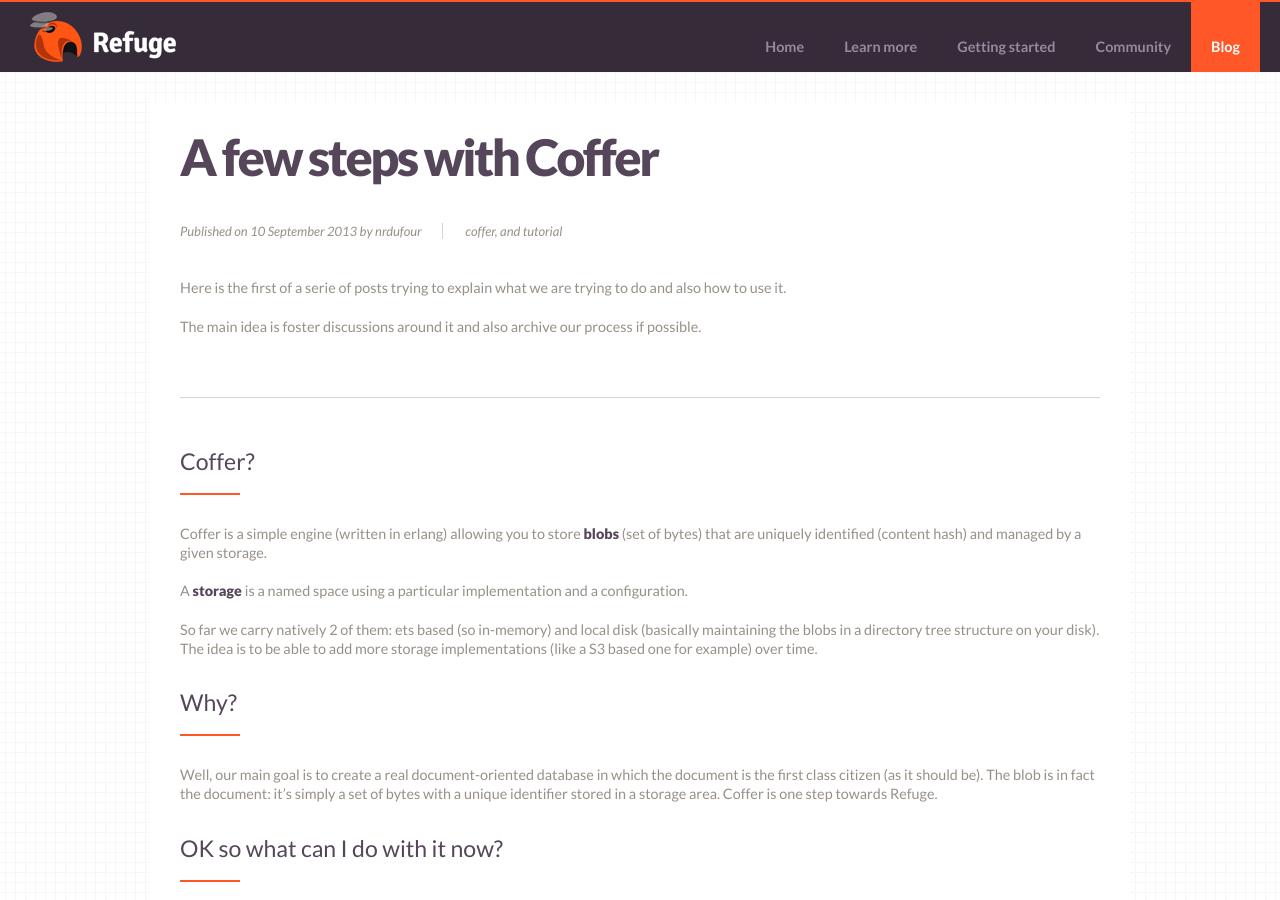
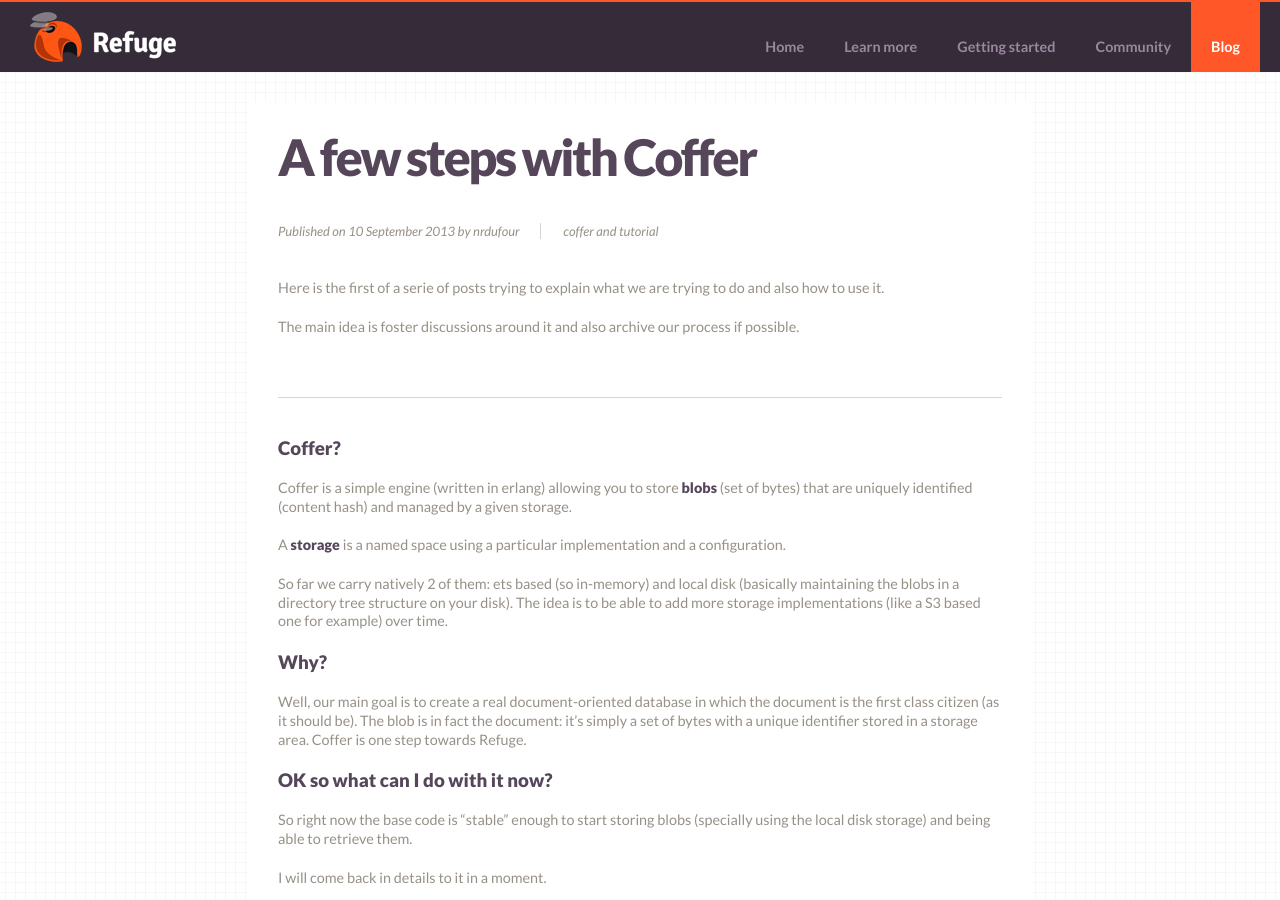
Before and after one commit to refuge/refuge.io, a Jekyll site: the page built from blog/_posts/2013-09-10-a-few-steps-with-coffer.md, in a window 1280 px wide and 900 px high. Built offline with Jekyll 4.4.1, drawn with Linux system fonts in a browser that asks for light colours; nearby versions of some CDN libraries.

Commit message:
update blog page.
- fix posts listing
- remove non worked tags for now

```diff
--- a/_layouts/post.html
+++ b/_layouts/post.html
@@ -2,7 +2,7 @@
 layout: default
 ---
     <section class="page">
-        <div class="whole">
+        <div class="center-text">
             <article>
                 <h2>{{ page.title }}</h2>
                 <div class="article-infos">
--- a/blog/_posts/2013-09-10-a-few-steps-with-coffer.md
+++ b/blog/_posts/2013-09-10-a-few-steps-with-coffer.md
@@ -2,7 +2,9 @@
 layout: post
 title: A few steps with Coffer
 author: nrdufour
-tags: "coffer, tutorial"
+tags:
+    - coffer
+    - tutorial
 published: true
 ---
 
@@ -12,7 +14,7 @@
 
 ---
 
-### Coffer?
+#### Coffer?
 
 Coffer is a simple engine (written in erlang) allowing you to store **blobs** (set of bytes) that are uniquely identified (content hash) and managed by a given storage.
 
@@ -21,17 +23,17 @@
 So far we carry natively 2 of them: ets based (so in-memory) and local disk (basically maintaining the blobs in a directory tree structure on your disk). The idea is to be able to add more storage implementations (like a S3 based one for example) over time.
 
 
-### Why?
+#### Why?
 
 Well, our main goal is to create a real document-oriented database in which the document is the first class citizen (as it should be). The blob is in fact the document: it's simply a set of bytes with a unique identifier stored in a storage area. Coffer is one step towards Refuge.
 
-### OK so what can I do with it now?
+#### OK so what can I do with it now?
 
 So right now the base code is "stable" enough to start storing blobs (specially using the local disk storage) and being able to retrieve them.
 
 I will come back in details to it in a moment.
 
-### Any limits or caveats?
+#### Any limits or caveats?
 
 Yes the current storage implementations expects a unique id in the following format: `type-id` where `type` is usually a hashing method name (like `sha1`) and `id` is the actual content hash (example: `sha1-42654224436`).
 
@@ -39,13 +41,13 @@
 
 ---
 
-### OK time to dive in
+#### OK time to dive in
 
-#### Before to start …
+##### Before to start …
 
 Make sure you have erlang at least version R15.
 
-#### Installing it
+##### Installing it
 
 The best way to install a coffer server (for now) is to retrieve the project `coffer_standalone_server` on [github](http://github.com/refuge/coffer_standalone_server).
 
@@ -54,7 +56,7 @@
     make
     make rel
 
-#### Starting it
+##### Starting it
 
 At this point, you should have in `coffer_standalone_server/rel/coffer` a fully compiled and package coffer.
 
```
Also changed, not shown: blog/index.html (+10 -22 lines).
